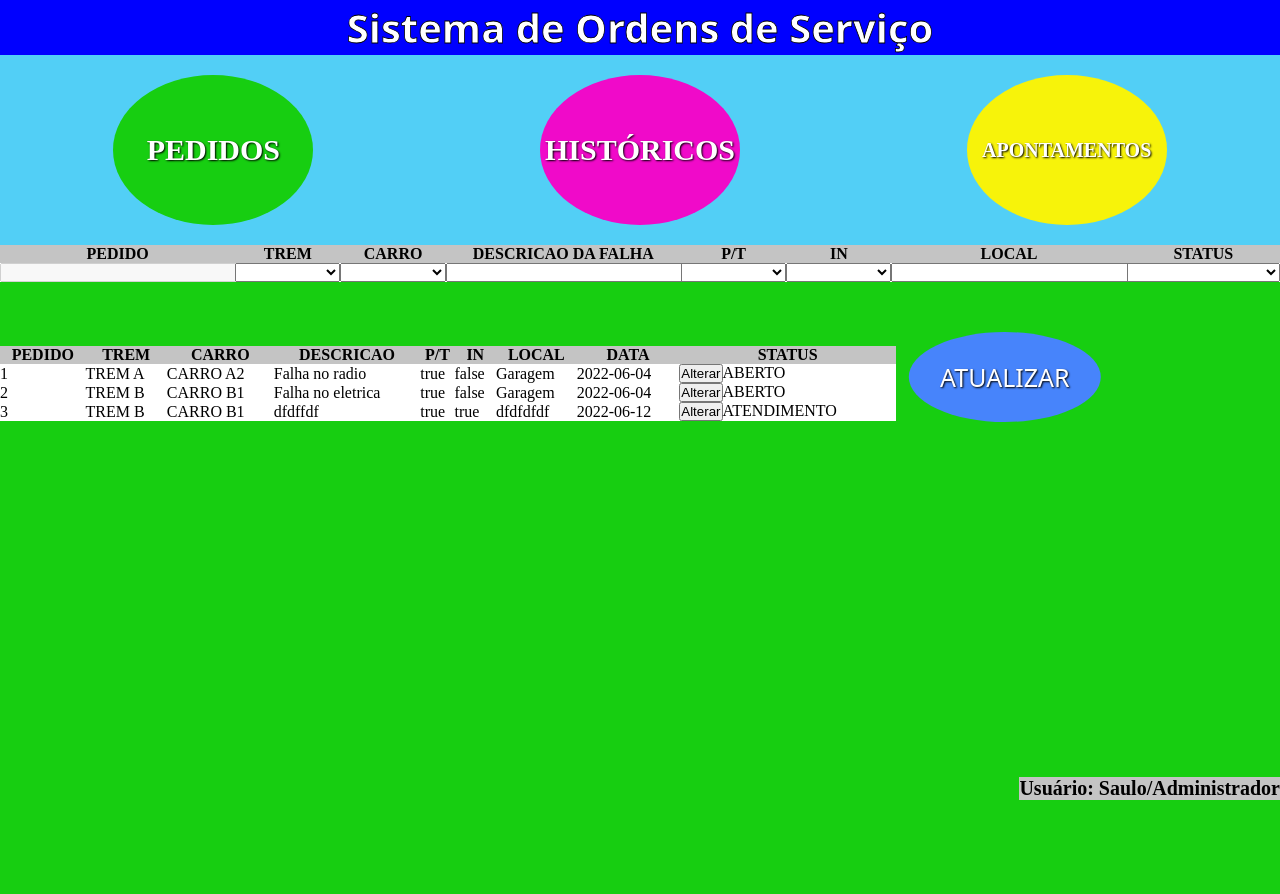
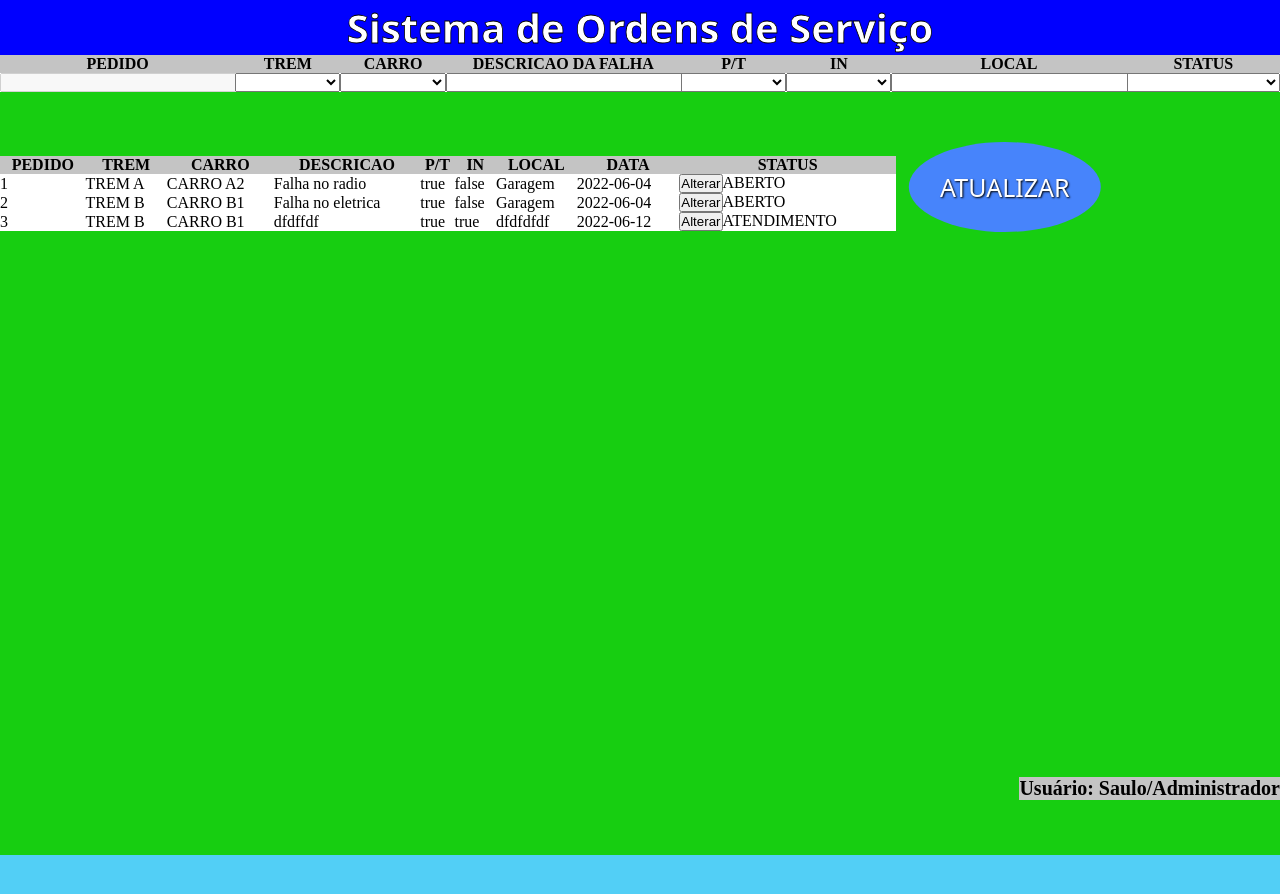
Before and after one commit to r-leafar/pi2-vue, a Vue app: page /pedido in a window 1280 px wide. Shown: the top 894 px of the page. After the commit the page ends 855 px from the top, so only its background shows below. Built offline with nearby package versions, Linux system fonts and the light colour scheme; data requests are answered from the project's data file.

Commit message:
Tranferido componente para o componente Pedido.vue

```diff
--- a/src/views/PedidoView.vue
+++ b/src/views/PedidoView.vue
@@ -1,17 +1,15 @@
 <template>
-  <Menu/>
  <Pedido/>
   <Footer/>
 </template>
 
 
 <script>
-import Menu from "../components/Menu.vue";
 import Footer from "../components/Footer.vue";
 import Pedido from "../components/Pedido.vue";
 export default {
   components:{
-    Menu,Footer,Pedido
+    Footer,Pedido
   }
 }
 </script>
```
